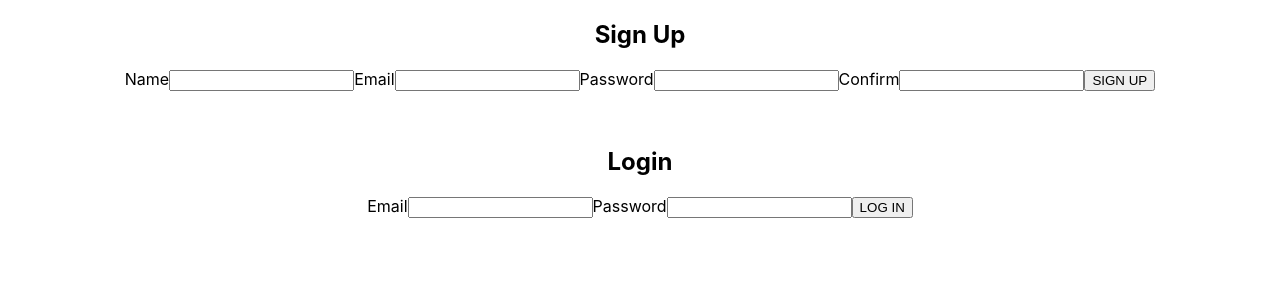
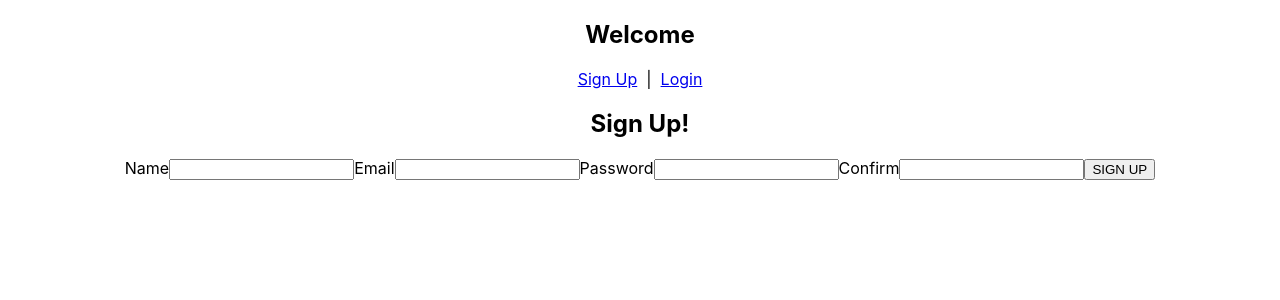
Before and after one commit to mariam21arauj/Word-Weaver, a React (Create React App) app: page /signup in a window 1280 px wide. Shown: the top 300 px of the page. Built offline with nearby package versions, Linux system fonts and the light colour scheme.

Commit message:
conditionally renders login and signup

```diff
--- a/src/pages/App/App.jsx
+++ b/src/pages/App/App.jsx
@@ -7,6 +7,9 @@ import { getUser } from '../../utilities/users-service';
 import DictionaryPage from '../DictionaryPage/DictionaryPage';
 import FavoriteWordsPage from '../FavoriteWordsPage/FavoriteWordsPage'
 import NavBar from '../../components/NavBar/NavBar';
+import Login from '../LoginFormPage/LoginFormPage';
+import SignUpForm from '../../components/SignupForm/SignupForm';
+import Signup from '../SignupFormPage/SignupFormPage';
 
 export default function App() {
   const [user, setUser] = useState(getUser());
@@ -24,7 +27,13 @@ export default function App() {
         </Routes>
         </>
         ):(
+          <>
           <AuthPage setUser={setUser}/>
+          <Routes>
+            <Route path='/login' element={<Login user={user} setUser={setUser}/>}></Route>
+            <Route path='/signup' element={<Signup user={user} setUser={setUser}/>}></Route>
+          </Routes>
+          </>
       )}
     </main>
     </div>
--- a/src/pages/AuthPage/AuthPage.jsx
+++ b/src/pages/AuthPage/AuthPage.jsx
@@ -1,15 +1,14 @@
 // AuthPage.jsx
 
-import SignUpForm from "../../components/SignupForm/SignupForm";
-import LoginForm from "../../components/LoginForm/LoginForm";
+import { Link } from "react-router-dom";
 
 export default function AuthPage({setUser}) {
   return (
     <main>
-      <h2>Sign Up</h2>
-      <SignUpForm setUser={setUser}/>
-      <h2>Login</h2>
-      <LoginForm setUser={setUser}/>
+      <h2>Welcome</h2>
+      <Link to='/signup'>Sign Up</Link>
+      &nbsp; | &nbsp;
+      <Link to='/login'>Login</Link>
     </main>
   );
 }
--- a/src/pages/LoginFormPage/LoginFormPage.jsx
+++ b/src/pages/LoginFormPage/LoginFormPage.jsx
@@ -0,0 +1,10 @@
+import LoginForm from "../../components/LoginForm/LoginForm";
+
+export default function Login({setUser}) {
+        return (
+          <main>
+            <h2>Login</h2>
+            <LoginForm setUser={setUser}/>
+          </main>
+        );
+      }
--- a/src/pages/MainPage/MainPage.jsx
+++ b/src/pages/MainPage/MainPage.jsx
@@ -9,7 +9,7 @@ export default function MainPage() {
   return (
     <div>
       <h1>Main Page</h1>
-      <button onClick={handleCheckToken}>Check When My Login Expires</button>
+      {/* <button onClick={handleCheckToken}>Check When My Login Expires</button> */}
     </div>
   );
 }
--- a/src/pages/SignupFormPage/SignupFormPage.jsx
+++ b/src/pages/SignupFormPage/SignupFormPage.jsx
@@ -0,0 +1,10 @@
+import SignUpForm from "../../components/SignupForm/SignupForm";
+
+export default function Signup({setUser}) {
+        return (
+          <main>
+            <h2>Sign Up!</h2>
+            <SignUpForm setUser={setUser}/>
+          </main>
+        );
+      }
```
